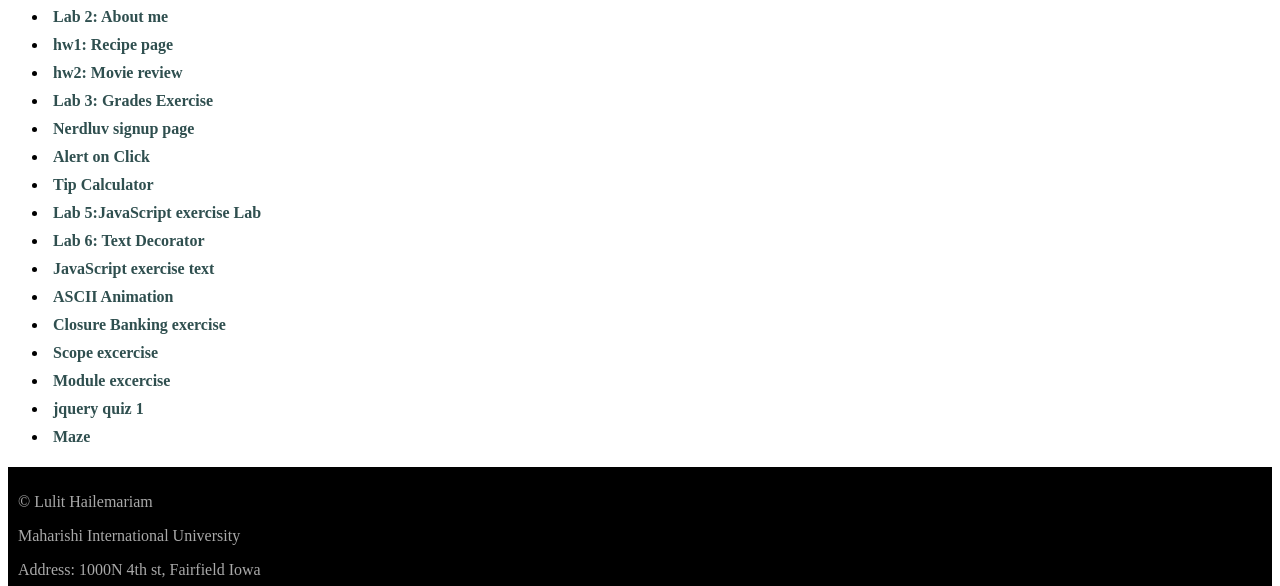
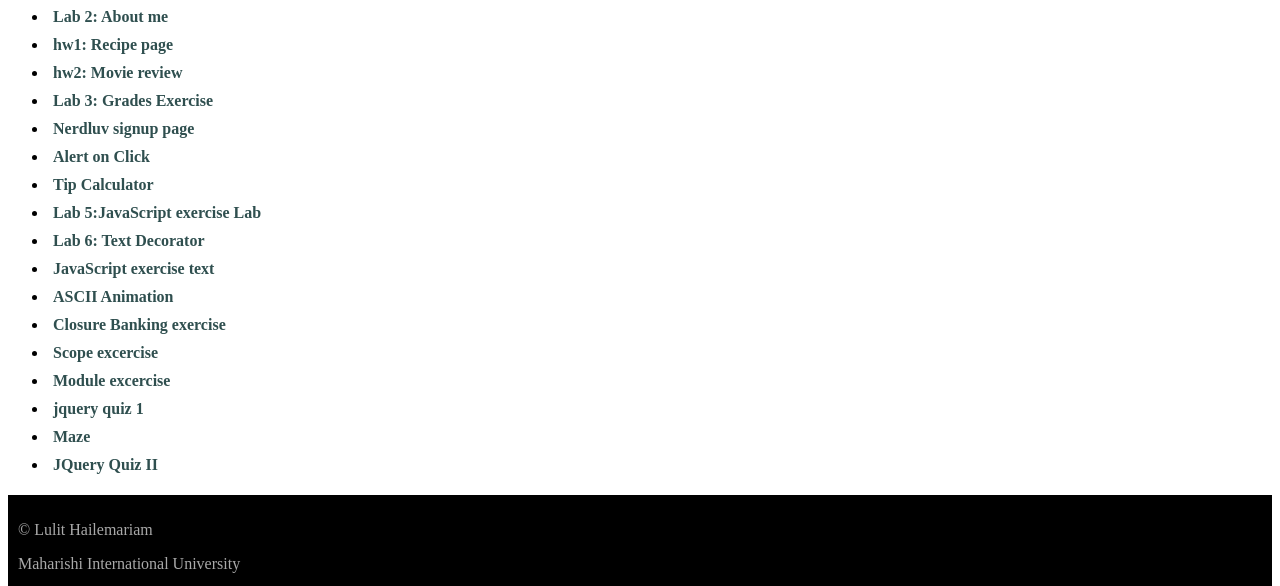
Before and after one commit to Lulit25/WAP-repo2, a plain HTML site: page index.html in a window 1280 px wide. Shown: the part 452-1038 px from the top of the page. Drawn offline with Linux system fonts and the light colour scheme.

Commit message:
corrections

```diff
--- a/index.html
+++ b/index.html
@@ -65,6 +65,9 @@
             <li>
                 <a href ="maze.html"> Maze</a>
             </li>
+            <li>
+                <a href ="JQuery Quiz II.docx"> JQuery Quiz II</a>
+            </li>
 
         </ul>
 
```
